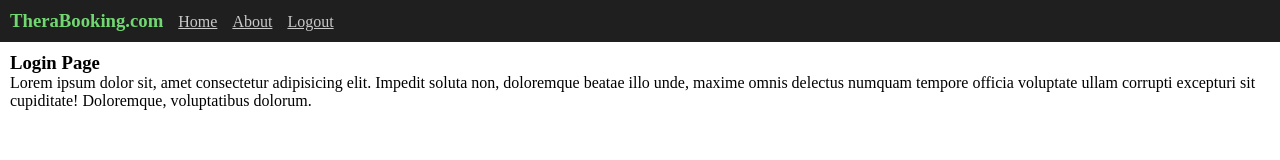
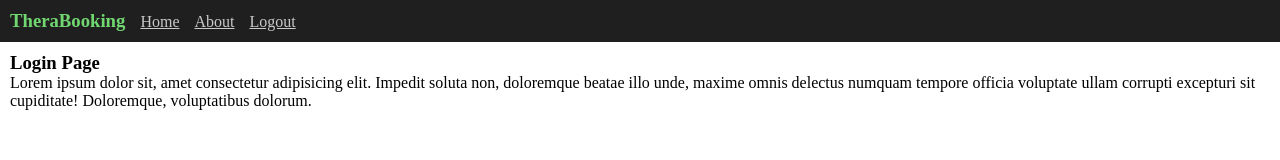
Before and after one commit to jackson1010/OrderSystemFE, a React (Create React App) app: page /login in a window 1280 px wide. Shown: the top 160 px of the page. Built offline with nearby package versions, Linux system fonts and the light colour scheme.

Commit message:
feat: update navbar to use TheraBooking

```diff
--- a/src/view/components/TopNavbar/index.tsx
+++ b/src/view/components/TopNavbar/index.tsx
@@ -4,7 +4,7 @@ const TopNavbar = () => {
   return (
     <>
       <StyledNavDiv>
-        <h3>TheraBooking.com</h3>
+        <h3>TheraBooking</h3>
         <a href="/">Home</a>
         <a href="/about">About</a>
         <a href="/login">Logout</a>
```
